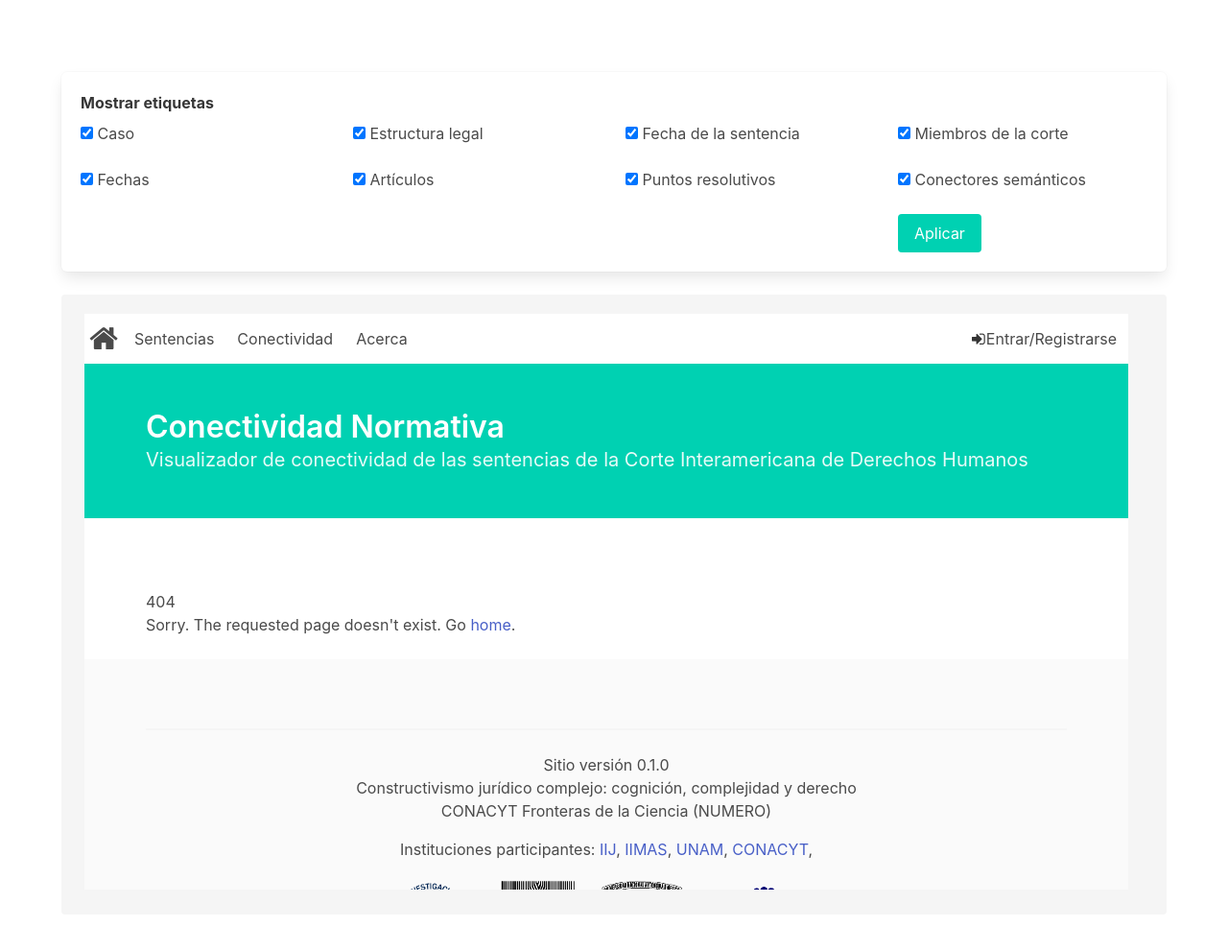
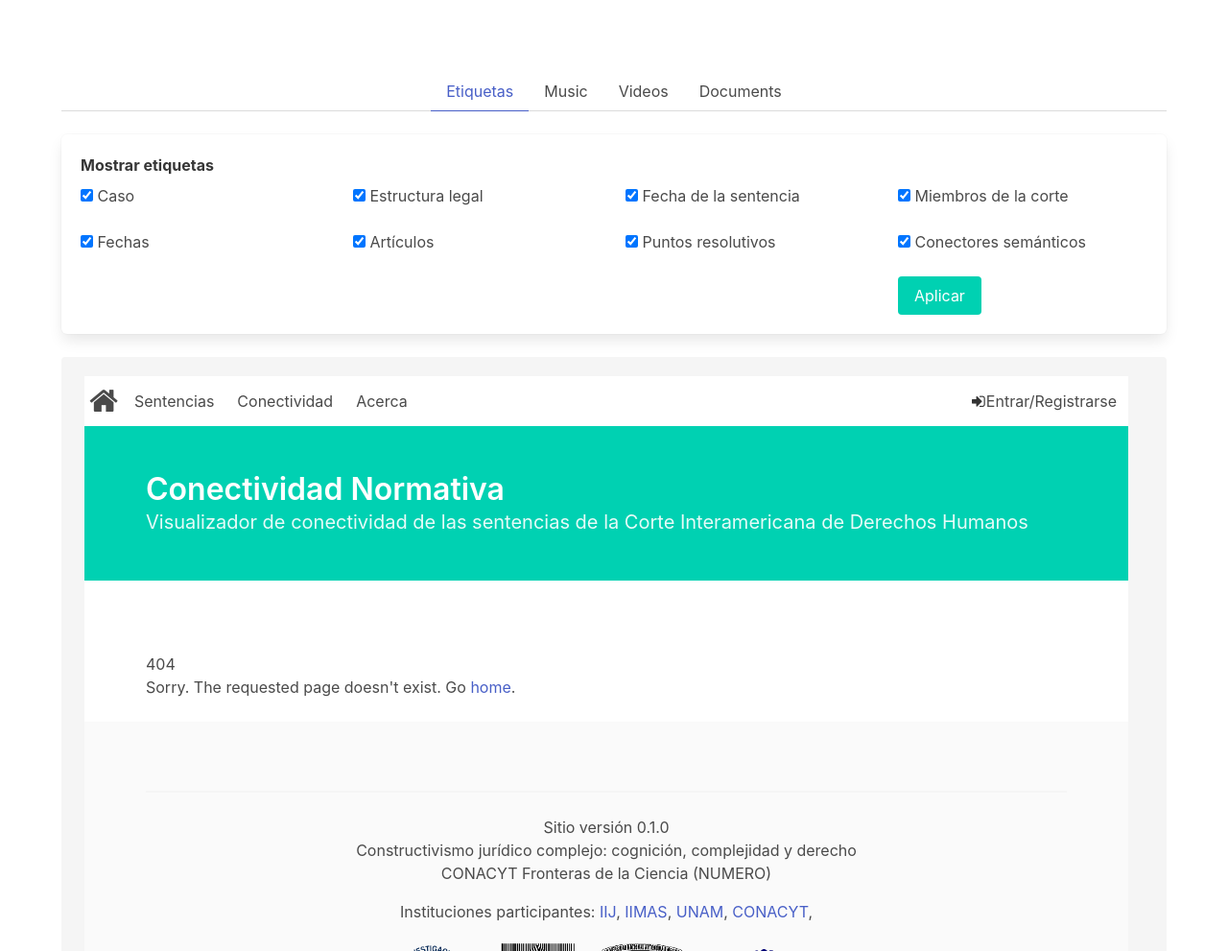
Before and after one commit to ivanvladimir/conectividad_old, a Flask app: template webapp/project/client/templates/main/documents.html in a window 1280 px wide. Shown: the part 213-1204 px from the top of the page at 96% size. Run offline with Flask 2, Linux system fonts and the light colour scheme; the template is opened without the code that fills it, so the values that code supplies are empty; parts of the project's set-up code (start-up, migrations or seed data) failed here and were passed over; some libraries are stand-ins or nearby versions.

Commit message:
Se implemento codigo para pestañas en documents.html

```diff
--- a/webapp/project/client/static/annotations.js
+++ b/webapp/project/client/static/documents.js
@@ -3,6 +3,10 @@
  2017
  FI-IIMAS-IIJ-UNAM
 */
+
+for(var i = 2; i < 5; i++){
+  document.getElementById("tab" + i).style.display = "none";
+}
 
 var documentFrame = document.getElementById('documentFrame').contentWindow;
 
@@ -55,3 +59,13 @@ function applyCSS() {
       documentFrame.applyCSS("conectores","nConectores");
     }
 }
+
+function isActiveTab(me, tab){
+  var tabs = document.getElementById("meTab").getElementsByTagName("LI");
+  for(var i = 0; i < tabs.length; i++){
+    tabs[i].className = "";
+    document.getElementById("tab" + (i+1)).style.display = "none";
+  }
+  me.className = 'is-active';
+  tab.style.display = "block";
+}
--- a/webapp/project/client/templates/main/documents.html
+++ b/webapp/project/client/templates/main/documents.html
@@ -1,16 +1,26 @@
 <!--
  Penserbjorne - Sebastian Aguilar
- 06/2017
+ 2017
  FI-IIMAS-IIJ-UNAM
- Based on https://bl.ocks.org/mbostock/4062045
- Custom HTML for graph
 -->
 
 {% extends "_base.html" %}
 
 {% block content %}
+<!-- Inicio pestañas -->
+<div class="tabs is-centered" id="meTab">
+  <ul>
+    <li onclick="isActiveTab(this, tab1)" class="is-active"><a>Etiquetas</a></li>
+    <li onclick="isActiveTab(this, tab2)"><a>Music</a></li>
+    <li onclick="isActiveTab(this, tab3)"><a>Videos</a></li>
+    <li onclick="isActiveTab(this, tab4)"><a>Documents</a></li>
+  </ul>
+</div>
+<!-- Fin pestañas -->
 
-<div class="box">
+<!-- Inicio Contenedores de las pestañas -->
+  <!-- Inicio Seleccionar etiquetas -->
+  <div class="box" id="tab1">
 
     <label class="label">Mostrar etiquetas</label>
 
@@ -85,11 +95,23 @@
     </div>
 
   </div>
+  <!-- Fin Seleccionar etiquetas -->
+
+  <div class="box" id="tab2">
+    Hola tab 2
+  </div>
+  <div class="box" id="tab3">
+    Hola tab 3
+  </div>
+  <div class="box" id="tab4">
+    Hola tab 4
+  </div>
+<!-- Inicio Contenedores de las pestañas -->
 
 <div class="notification">
   <iframe id="documentFrame" width="100%" scrolling="auto" src="{{url_for('main.xml', filename=filename)}}"></iframe>
 </div>
 
-<script src="{{url_for('main.static', filename='annotations.js')}}" type="text/javascript"></script>
+<script src="{{url_for('main.static', filename='documents.js')}}" type="text/javascript"></script>
 
 {% endblock %}
```
Lines whose indentation alone changed are shown as unchanged.
